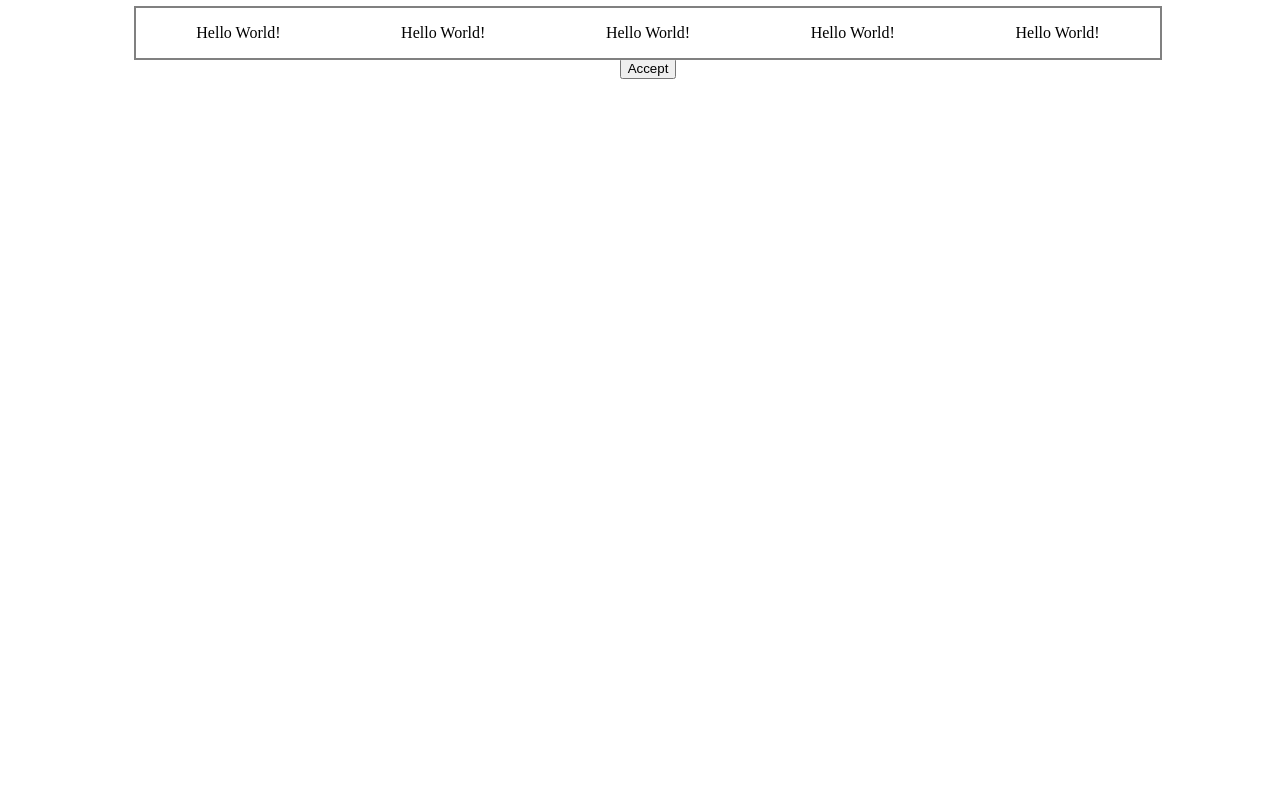
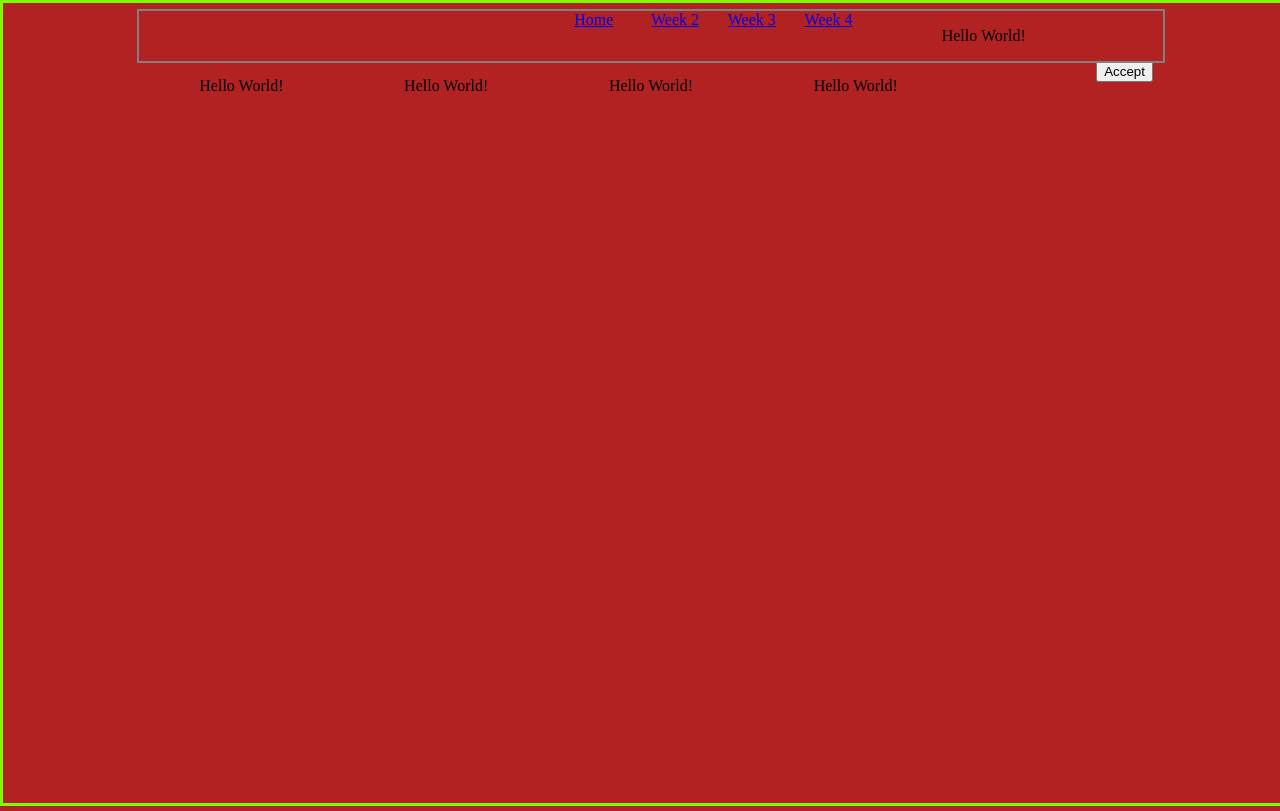
Before and after one commit to Robbyrush/github, a plain HTML site: page dom.html in a window 1280 px wide. Drawn offline with Linux system fonts and the light colour scheme.

Commit message:
Update dom.html

```diff
--- a/dom.html
+++ b/dom.html
@@ -1,11 +1,18 @@
 <!DOCTYPE html>
-<html>
+<html lang="en">
 <head>
   <meta name="viewport" content="width=device-width, initial-scale=1">
   <title>Dom Manipulation</title>
+  <link href="main.css" rel="stylesheet">
   <link href="domStyles.css" rel="stylesheet">
 </head>
 <body>
+  <nav>
+    <div class="menubar"><a href=index.html>Home</a></div>
+    <div class="menubar2"><a href=consoleLogs.html>Week 2</a></div>
+    <div class="menubar2"><a href=week3.html>Week 3</a></div>
+    <div class="menubar2"><a href=dom.html> Week 4 </a></div>
+  </nav>
   <main>
     <div id="main_container">
     </div>
```
